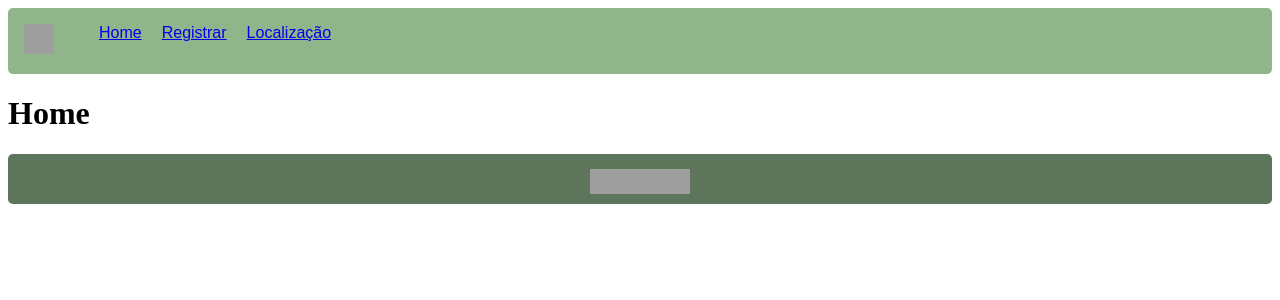
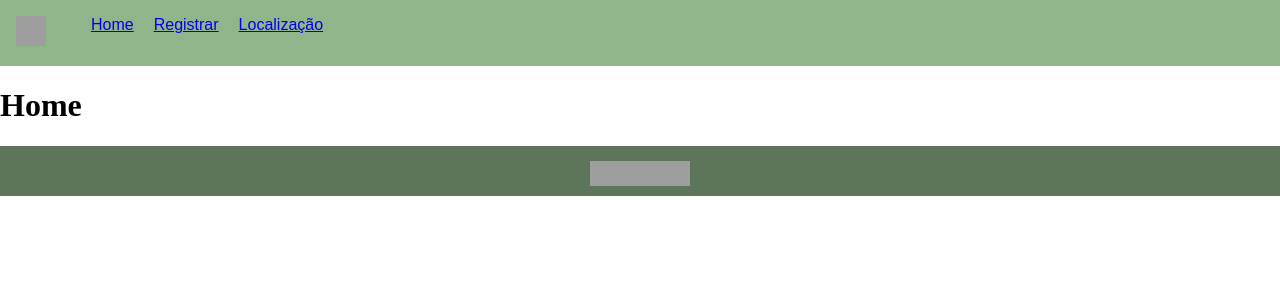
Before and after one commit to rebeca018/PTAC_aula2, a Next.js app: page / in a window 1280 px wide. Shown: the top 300 px of the page. Built offline with nearby package versions, Linux system fonts and the light colour scheme; grey boxes are pictures that could not be loaded.

Commit message:
Commit styles

```diff
--- a/src/app/components/footer.module.css
+++ b/src/app/components/footer.module.css
@@ -4,7 +4,6 @@
     background-color: #5D755A;
     justify-content: center;
     align-items: center;
-    border-radius: 5px;
 }
 /*
     código para alinhar:
--- a/src/app/components/menu.module.css
+++ b/src/app/components/menu.module.css
@@ -4,7 +4,6 @@
     padding: 16px;
     font-family: sans-serif;
     text-decoration:none;
-    border-radius: 5px;
 
 }
 
--- a/src/app/layout.js
+++ b/src/app/layout.js
@@ -1,6 +1,7 @@
 import Menu from "./components/Menu";
 import Footer from "./components/Footer";
 import styles from "./layout.module.css";
+
 export const metadata = {
   title: "Create Next App",
   description: "Generated by create next app",
@@ -8,8 +9,8 @@ export const metadata = {
 
 export default function RootLayout({ children }) {
   return (
-    <html lang="pt-br" className={styles.estilo}>
-      <body>
+    <html lang="pt-br">
+      <body className={styles.estilo}>
         <Menu />
         {children}
 
--- a/src/app/layout.module.css
+++ b/src/app/layout.module.css
@@ -1,5 +1,4 @@
 .estilo{
     margin: 0;
-    padding: 0;
 
 }
--- a/src/app/not-found.js
+++ b/src/app/not-found.js
@@ -1,13 +1,17 @@
 import Link from "next/link"
 import styles from "./notFound.module.css"
+import "./components/menu.module.css"
+import "./components/footer.module.css"
 
 export default function NotFound(){
     return(
+        <main>
         <div className={styles.error}>
             <h2 className={styles.h2}>Error!</h2>
             <h2 className={styles.h2}>Page not found :(</h2>
             <a href="/"><button className={styles.botao}>Retornar para Home</button></a>
             <Link href="/"><button className={styles.botao}>Retornar para Home</button></Link>
         </div>
+        </main>
     )
 }
```
